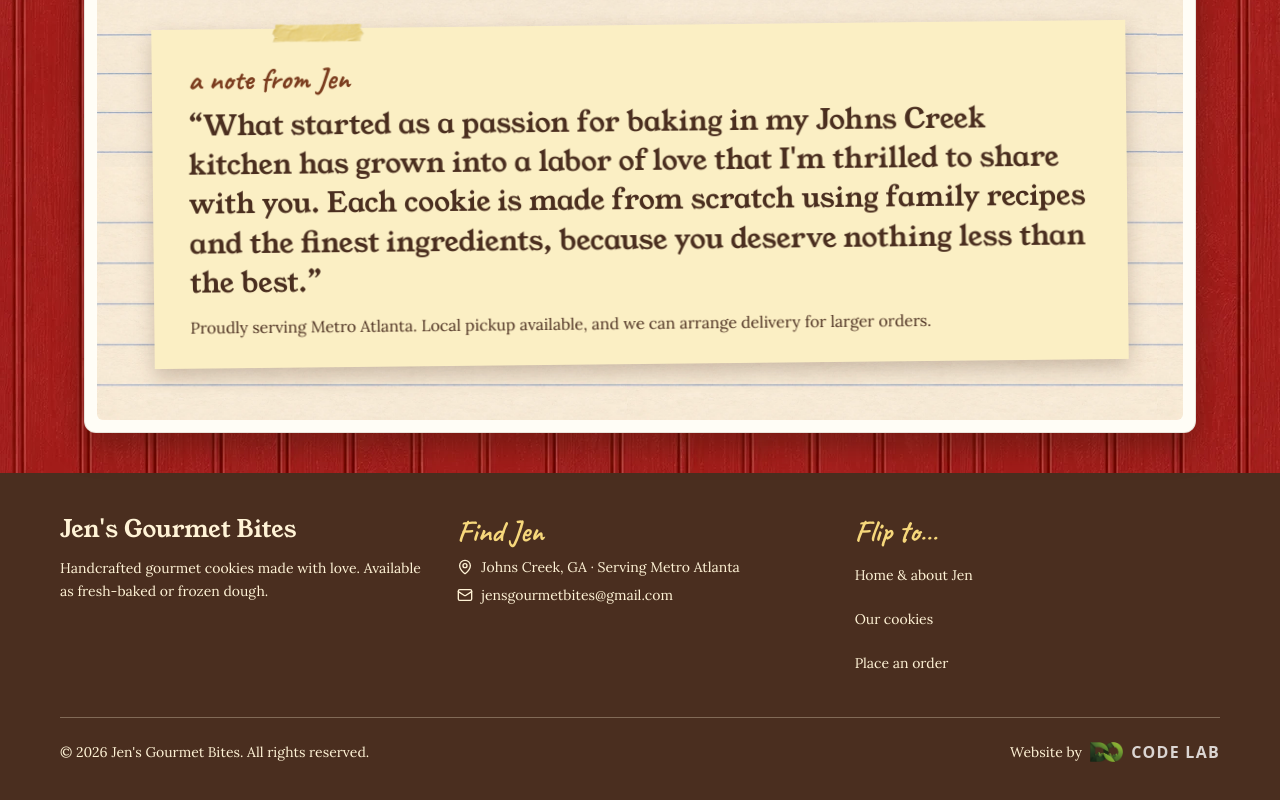
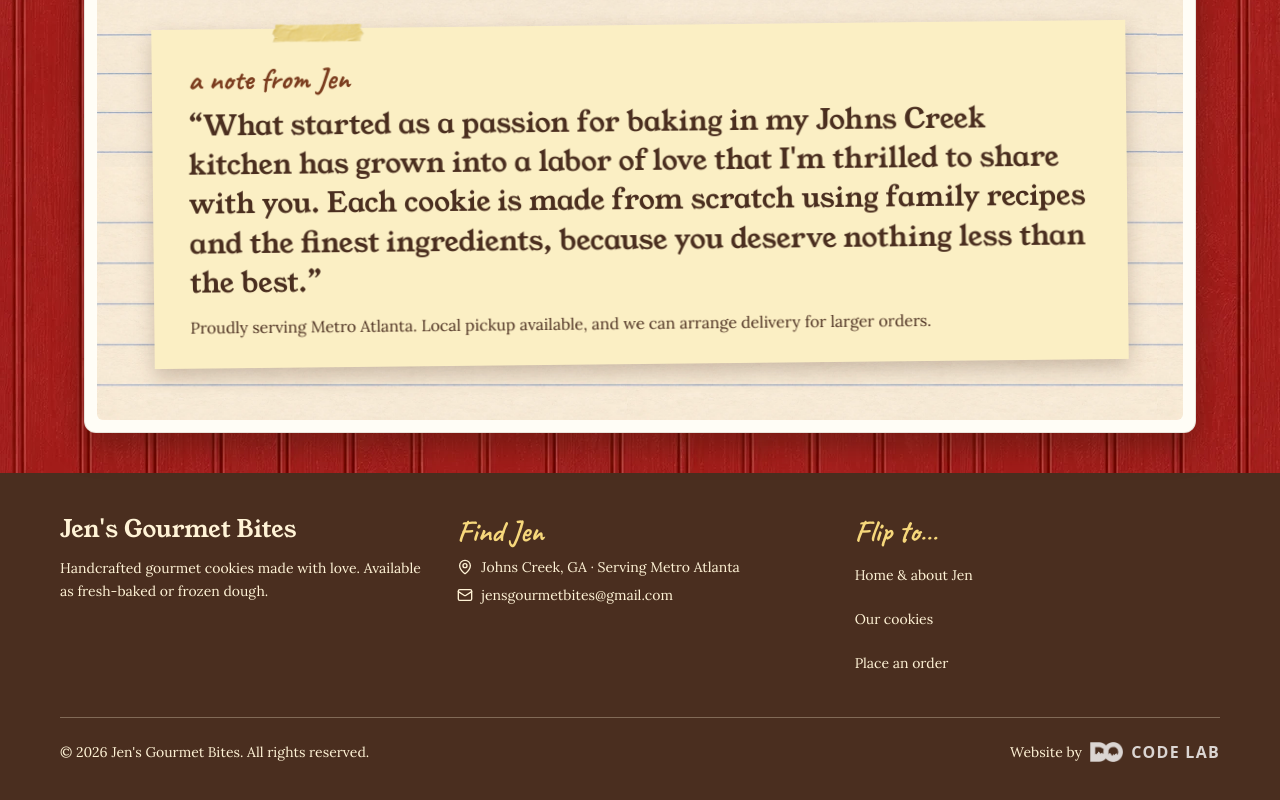
Before and after one commit to Davisopp13/Jens-Gourmet-Bites, a Next.js app: page / in a window 1280 px wide. Shown: the part 706-1506 px from the top of the page. Built offline with nearby package versions, Linux system fonts and the light colour scheme; no server answers; the database is empty.

Commit message:
Use a white DO Code Lab mark in the footer

```diff
--- a/components/catalog/CatalogFooter.tsx
+++ b/components/catalog/CatalogFooter.tsx
@@ -61,7 +61,7 @@ export default function CatalogFooter({ onNavigate, content }: CatalogFooterProp
               alt=""
               width={289}
               height={173}
-              className="h-5 w-auto shrink-0"
+              className="h-5 w-auto shrink-0 brightness-0 invert"
             />
             <span className="whitespace-nowrap font-sans text-base font-semibold leading-none tracking-[0.08em]">CODE LAB</span>
           </a>
```
